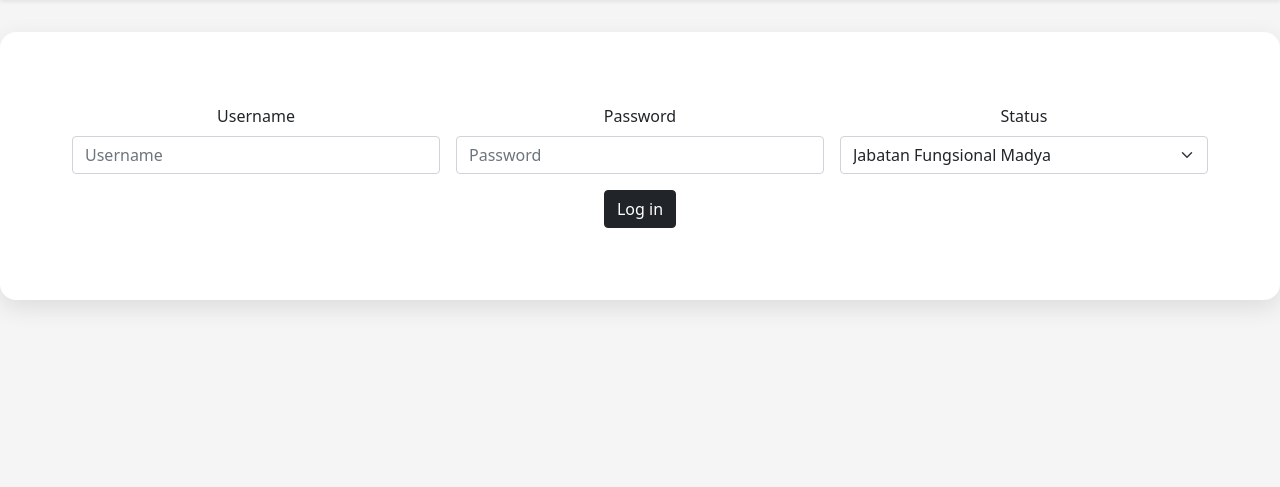
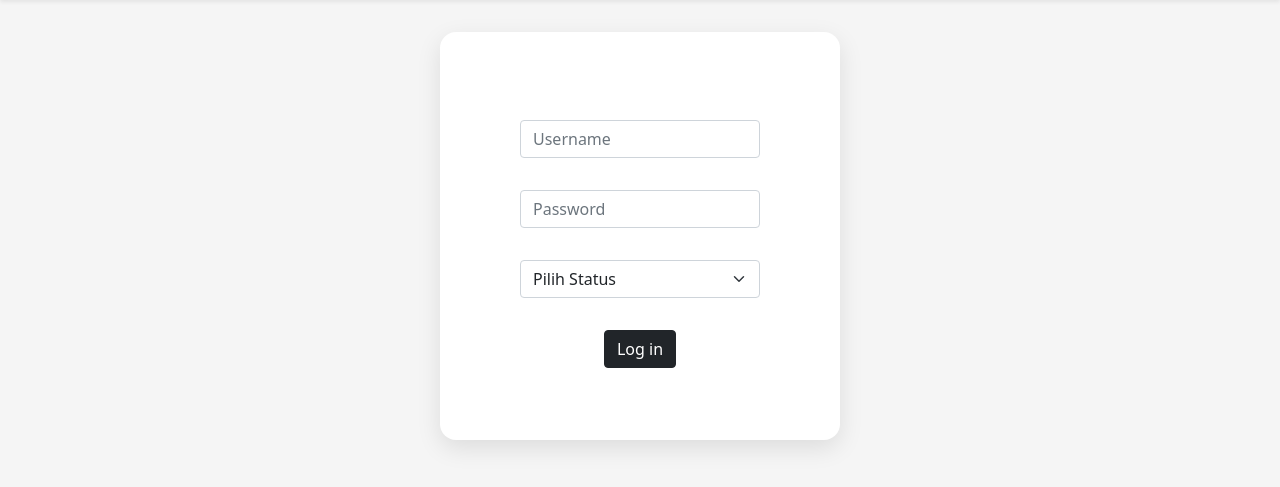
Before and after one commit to hanifaalwi/mydap, a PHP site: page /login.php in a window 1280 px wide. Shown: the part 57-544 px from the top of the page. Run offline with PHP 8.4, Linux system fonts and the light colour scheme.

Commit message:
Add files via upload

```diff
--- a/login.php
+++ b/login.php
@@ -35,27 +35,25 @@
     <!-- Navbar End -->
     <!-- Jumbotron -->
     <section class="jumbotron text-center">
-    <div class="card-custom mx-auto" style="max-width: 1500px;">
+    <div class="card-custom mx-auto" style="max-width: 400px;">
 
-      <form action="cek-login.php" method="POST" class="row g-3" style="padding: 2rem">
-        <div class="col-md-4">
-          <label for="username" class="form-label">Username</label>
+      <form action="cek-login.php" method="POST" class="row g-3" style="padding: 2rem; margin: auto" >
+        <div class="mb-3">
           <input type="number" class="form-control" id="username" name="username" placeholder="Username" required/>
-        </div>
-        <div class="col-md-4">
-          <label for="password" class="form-label">Password</label>
+        </div><br>
+        <div class="mb-3">
           <input type="password" class="form-control" id="password" name="password" placeholder="Password" required/>
-        </div>
-        <div class="col-md-4">
-          <label for="status" class="form-label">Status</label>
-          <select class="form-select" name="status" id="status">
+        </div><br>
+        <div class="mb-3">
+          <select class="form-select" name="status" id="status" required>
+            <option value="" selected disabled>Pilih Status</option>
             <option value="madya">Jabatan Fungsional Madya</option>
             <option value="kabid">Kepala Bidang</option>
             <option value="kadis">Kepala Dinas</option>
             <option value="admin">Admin</option>
           </select>
         </div>
-        <div class="col-12">
+        <div class="text-center">
           <button type="submit" class="btn btn-dark">Log in</button>
         </div>
       </form>
--- a/surat.php
+++ b/surat.php
@@ -43,7 +43,9 @@ $pecah = mysqli_fetch_assoc($query);
         <tr><td>Nama</td><td>:</td><td><?php echo $pecah['Nama']; ?></td></tr>
         <tr><td>NIP</td><td>:</td><td><?php echo $pecah['NIP']; ?></td></tr>
         <tr><td>Jabatan</td><td>:</td><td><?php echo $pecah['Jabatan']; ?></td></tr>
-        <tr><td>Link</td><td>:</td><td><?php echo $pecah['Link']; ?></td></tr>
+        <tr><td>Bidang</td><td>:</td><td><?php echo $pecah['Bidang']; ?></td></tr>
+        <tr><td>Periode</td><td>:</td><td><?php echo $pecah['Periode']; ?></td></tr>
+        <tr><td>Status</td><td>:</td><td><?php echo $pecah['status']; ?></td></tr>
     </table>
 
 </div>
```
